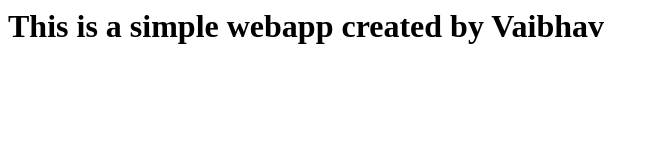
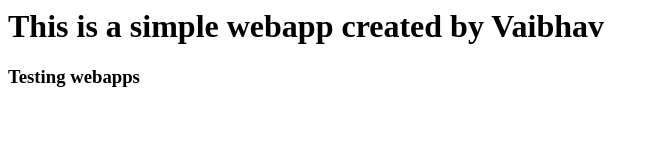
Before and after one commit to vsharma-github/first-repo, a plain HTML site: page Index.html in a window 1280 px wide. Shown: the whole page, without its empty margins (0-658 px from the left). Drawn offline with Linux system fonts and the light colour scheme.

Commit message:
Update Index.html

```diff
--- a/Index.html
+++ b/Index.html
@@ -1,5 +1,6 @@
 <html>
 <body>
   <h1>This is a simple webapp created by Vaibhav</h1>
+  <h3>Testing webapps</h3>
 </body>
 </html>
```
